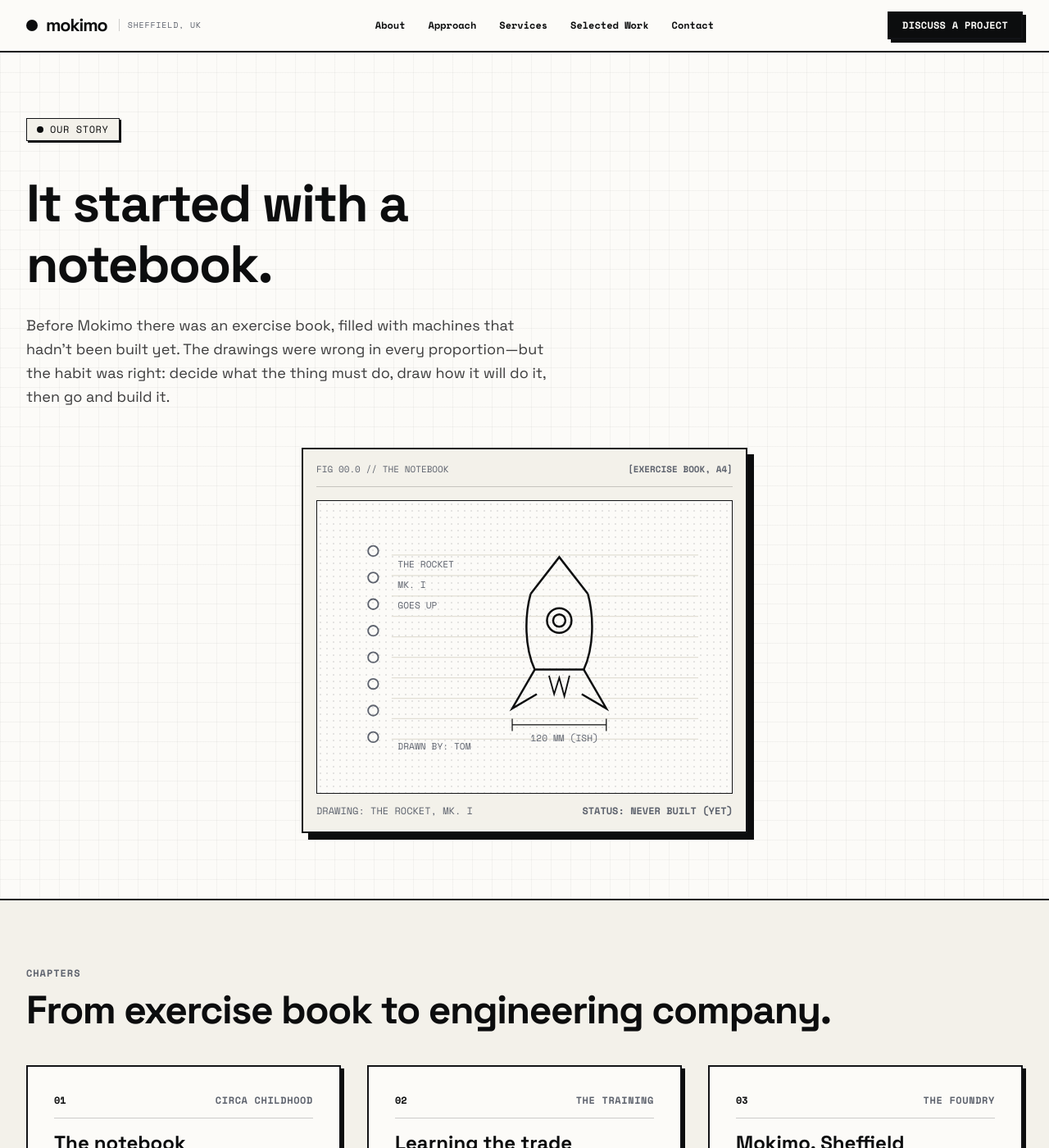
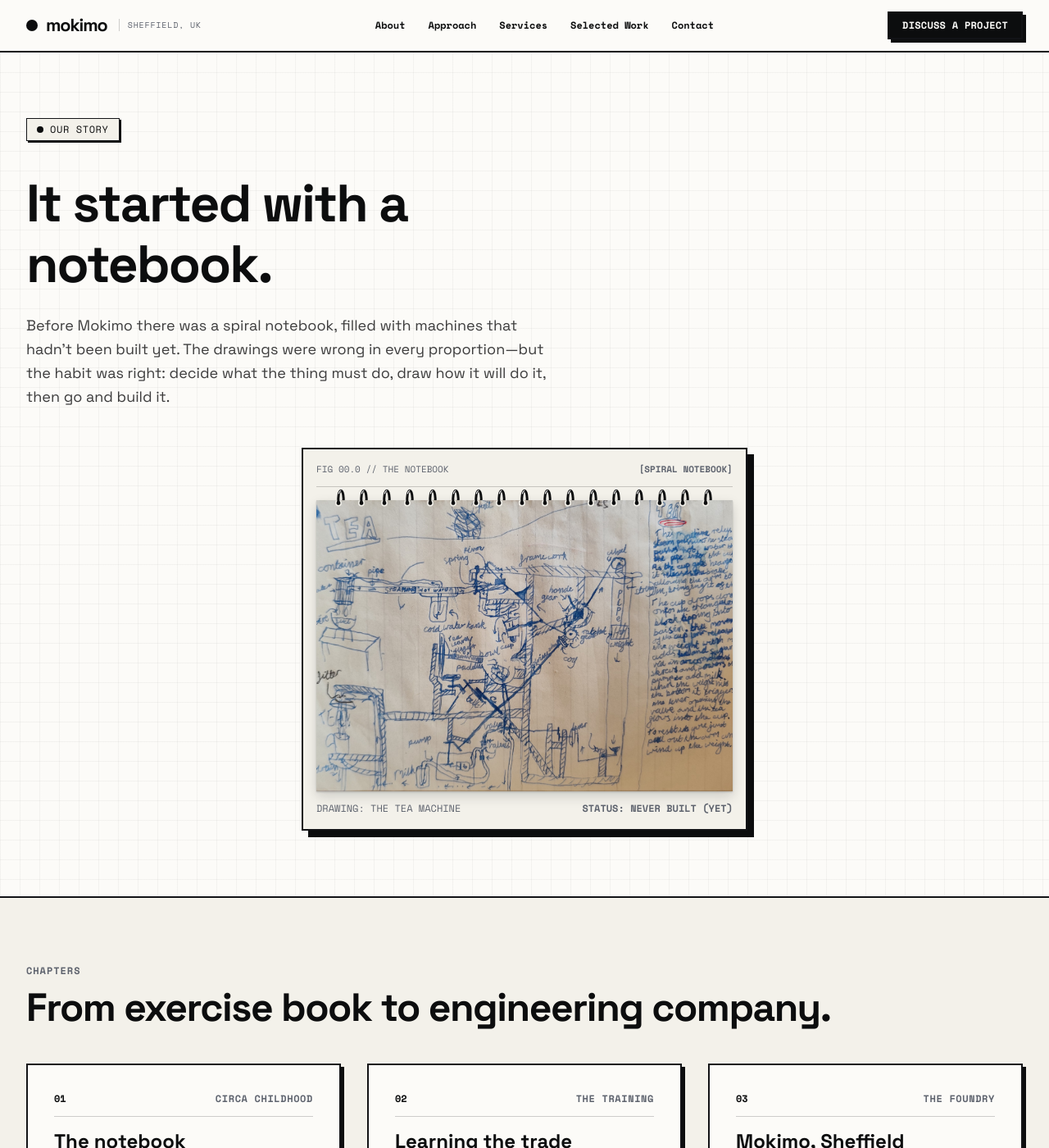
Before and after one commit to Mokimo-Limited/www.mokimo.co.uk, a Jekyll site: the page built from next/story/index.html, in a window 1280 px wide and 1400 px high. Shown: the whole window at 82% size. Built offline with Jekyll 4.4.1, drawn with Linux system fonts in a browser that asks for light colours; some of the changed text lies outside the part shown.

Commit message:
Story page: rename about->story, notebook flip card with rendered binder, minimal team cards, brand link to home

```diff
--- a/next/_includes/header.html
+++ b/next/_includes/header.html
@@ -2,7 +2,7 @@
     <div class="site-header__inner container">
 
       <!-- Brand Logo -->
-      <a href="#" class="brand">
+      <a href="/" class="brand">
         <span class="brand__dot"></span>
         <span class="brand__name">mokimo</span>
         <span class="brand__location">Sheffield, UK</span>
--- a/next/index.html
+++ b/next/index.html
@@ -412,7 +412,7 @@
         </div>
 
         <div class="about-story">
-          <a href="/about/" class="btn btn--secondary">
+          <a href="/story/" class="btn btn--secondary">
             View our story &rarr;
           </a>
         </div>
--- /dev/null
+++ b/next/scripts/story.js
@@ -0,0 +1,76 @@
+/* Notebook page flip — click (or Enter/Space) pivots the current page
+   around the binder at the top edge, revealing the next scan underneath.
+   Add pages to NOTEBOOK_PAGES as scans become available; the flip cycles
+   through them in order and wraps back to the first. */
+const NOTEBOOK_PAGES = [
+  {
+    src: "/images/notebook/tea-machine.jpg",
+    alt: "Child's notebook drawing of a steam-powered tea machine, annotated with labels for the cold water tank, ratchet gear, weights, paddle and milk pump",
+  },
+  {
+    src: "/images/notebook/croissant-machine.jpg",
+    alt: "Child's pencil drawing titled 'quasant-making machine': a croissant factory with a pastry roller, blades, chocolate rods, a fridge, burner and pump",
+  },
+  // e.g. { src: "/images/notebook/page-2.jpg", alt: "..." },
+];
+
+(function () {
+  const viewport = document.getElementById("notebook-flip");
+  if (!viewport) return;
+
+  const frontPage = viewport.querySelector(".notebook-page--front");
+  const backPage = viewport.querySelector(".notebook-page--back");
+  if (!frontPage || !backPage) return;
+
+  const frontImg = frontPage.querySelector("img");
+  const backImg = backPage.querySelector("img");
+
+  let index = 0;
+  let flipping = false;
+  const reduceMotion = window.matchMedia("(prefers-reduced-motion: reduce)").matches;
+
+  function show(page, img, entry) {
+    img.src = entry.src;
+    img.alt = entry.alt;
+  }
+
+  function flip() {
+    if (flipping || NOTEBOOK_PAGES.length === 0) return;
+    flipping = true;
+
+    const next = NOTEBOOK_PAGES[(index + 1) % NOTEBOOK_PAGES.length];
+    show(backPage, backImg, next);
+
+    const settle = () => {
+      index = (index + 1) % NOTEBOOK_PAGES.length;
+      show(frontPage, frontImg, NOTEBOOK_PAGES[index]);
+      show(backPage, backImg, NOTEBOOK_PAGES[(index + 1) % NOTEBOOK_PAGES.length]);
+      flipping = false;
+    };
+
+    if (reduceMotion) {
+      settle();
+      return;
+    }
+
+    // Pivot the front page around the binder (top edge). Past ~90deg the
+    // page stands up toward the viewer and the viewport's overflow clips it
+    // as it passes over the top — like a page flipping over the rings.
+    const animation = frontPage.animate(
+      [
+        { transform: "rotateX(0deg)" },
+        { transform: "rotateX(180deg)" },
+      ],
+      { duration: 650, easing: "ease-in-out" }
+    );
+    animation.finished.then(settle).catch(settle);
+  }
+
+  viewport.addEventListener("click", flip);
+  viewport.addEventListener("keydown", (event) => {
+    if (event.key === "Enter" || event.key === " ") {
+      event.preventDefault();
+      flip();
+    }
+  });
+})();
--- a/next/about/index.html
+++ b/next/story/index.html
@@ -24,7 +24,7 @@
           </h1>
 
           <p class="story-lede">
-            Before Mokimo there was an exercise book, filled with machines that hadn't been built yet. The drawings were wrong in every proportion&mdash;but the habit was right: decide what the thing must do, draw how it will do it, then go and build it.
+            Before Mokimo there was a spiral notebook, filled with machines that hadn't been built yet. The drawings were wrong in every proportion&mdash;but the habit was right: decide what the thing must do, draw how it will do it, then go and build it.
           </p>
         </div>
 
@@ -32,81 +32,31 @@
         <div class="story-notebook">
           <div class="card notebook-card">
             <div class="notebook-meta">
-              <!-- REFINE: confirm what the notebook actually contains (rockets? cranes? something else) -->
+              <!-- REFINE: decade / age of the notebook -->
               <span>FIG 00.0 // THE NOTEBOOK</span>
-              <strong>[EXERCISE BOOK, A4]</strong>
+              <strong>[SPIRAL NOTEBOOK]</strong>
             </div>
 
-            <div class="notebook-viewport">
-              <div class="halftone-subtle"></div>
-
-              <!-- Child's notebook page: ruled paper, spiral binding, a rocket that never flew -->
-              <svg viewBox="0 0 380 260" class="notebook-svg" fill="none" stroke="#0c0d0e" stroke-width="1.5" aria-label="Child's engineering drawing of a rocket in a school notebook">
-                <!-- Ruled paper -->
-                <g stroke="#e2dfd5" stroke-width="1">
-                  <line x1="60" y1="40" x2="360" y2="40"/>
-                  <line x1="60" y1="60" x2="360" y2="60"/>
-                  <line x1="60" y1="80" x2="360" y2="80"/>
-                  <line x1="60" y1="100" x2="360" y2="100"/>
-                  <line x1="60" y1="120" x2="360" y2="120"/>
-                  <line x1="60" y1="140" x2="360" y2="140"/>
-                  <line x1="60" y1="160" x2="360" y2="160"/>
-                  <line x1="60" y1="180" x2="360" y2="180"/>
-                  <line x1="60" y1="200" x2="360" y2="200"/>
-                  <line x1="60" y1="220" x2="360" y2="220"/>
-                </g>
-
-                <!-- Spiral binding -->
-                <g stroke="#5e636e" stroke-width="1.5">
-                  <circle cx="42" cy="36" r="5"/>
-                  <circle cx="42" cy="62" r="5"/>
-                  <circle cx="42" cy="88" r="5"/>
-                  <circle cx="42" cy="114" r="5"/>
-                  <circle cx="42" cy="140" r="5"/>
-                  <circle cx="42" cy="166" r="5"/>
-                  <circle cx="42" cy="192" r="5"/>
-                  <circle cx="42" cy="218" r="5"/>
-                </g>
-
-                <!-- The rocket, Mk. I -->
-                <g stroke-width="2">
-                  <!-- Nose cone -->
-                  <path d="M 196 78 L 224 42 L 252 78"/>
-                  <!-- Body -->
-                  <path d="M 196 78 C 190 100 190 130 200 152 L 248 152 C 258 130 258 100 252 78"/>
-                  <!-- Window -->
-                  <circle cx="224" cy="104" r="12"/>
-                  <circle cx="224" cy="104" r="6"/>
-                  <!-- Fins -->
-                  <path d="M 200 152 L 178 190 L 202 176"/>
-                  <path d="M 248 152 L 270 190 L 246 176"/>
-                  <!-- Flame -->
-                  <path d="M 214 158 L 219 176 L 224 160 L 229 178 L 234 158" stroke-width="1.5"/>
-                </g>
-
-                <!-- Dimension callout, child-style -->
-                <g stroke-width="1">
-                  <line x1="178" y1="206" x2="270" y2="206"/>
-                  <line x1="178" y1="200" x2="178" y2="212"/>
-                  <line x1="270" y1="200" x2="270" y2="212"/>
-                </g>
-                <text x="196" y="222" font-family="'Space Mono'" font-size="9" fill="#5e636e" stroke="none">120 MM (ISH)</text>
-
-                <!-- Annotations -->
-                <g font-family="'Space Mono'" font-size="9" fill="#5e636e" stroke="none">
-                  <text x="66" y="52">THE ROCKET</text>
-                  <text x="66" y="72">MK. I</text>
-                  <text x="66" y="92">GOES UP</text>
-                  <line x1="108" y1="96" x2="150" y2="96" stroke-width="1"/>
-                  <line x1="150" y1="96" x2="144" y2="90" stroke-width="1"/>
-                  <line x1="150" y1="96" x2="144" y2="102" stroke-width="1"/>
-                  <text x="66" y="230">DRAWN BY: TOM</text>
-                </g>
-              </svg>
+            <div class="notebook-frame">
+              <div class="notebook-viewport" id="notebook-flip" role="button" tabindex="0" aria-label="Flip to the next notebook page">
+                <!-- REFINE: crop the spiral binder out of the photo (the rings are rendered by CSS now);
+                     keep the same filename when swapping in the reworked scan -->
+                <div class="notebook-page notebook-page--back">
+                  <img src="/images/notebook/tea-machine.jpg"
+                       alt="Child's notebook drawing of a steam-powered tea machine, annotated with labels for the cold water tank, ratchet gear, weights, paddle and milk pump"
+                       loading="lazy">
+                </div>
+                <div class="notebook-page notebook-page--front">
+                  <img src="/images/notebook/tea-machine.jpg"
+                       alt="Child's notebook drawing of a steam-powered tea machine, annotated with labels for the cold water tank, ratchet gear, weights, paddle and milk pump"
+                       loading="lazy">
+                </div>
+              </div>
+              <div class="notebook-rings" aria-hidden="true"></div>
             </div>
 
             <div class="notebook-caption">
-              <span>DRAWING: THE ROCKET, MK. I</span>
+              <span>DRAWING: THE TEA MACHINE</span>
               <strong>STATUS: NEVER BUILT (YET)</strong>
             </div>
           </div>
@@ -139,7 +89,7 @@
             </div>
             <h3 class="chapter-title">The notebook</h3>
             <p class="chapter-desc">
-              Rockets, cranes, contraptions with far too many moving parts. Nothing in it would have worked&mdash;the fins were in the wrong place and the materials didn't exist. But every page asked the same question a real brief asks: what should this do, and how? That question never went away.
+              A steam-powered tea machine, drawn in biro: steam pressure pushes hot water through the pipe into the cup, the cup's growing weight releases a ratchet, a weight drops and swings an arm to add the tea and sugar, a pump tops up the milk. The physics was optimistic and nothing in it would have worked&mdash;but every page asked the same question a real brief asks: what should this do, and how? That question never went away.
             </p>
           </article>
 
@@ -237,3 +187,5 @@
     </section>
 
   </main>
+
+  <script src="/scripts/story.js"></script>
--- a/next/styles/pages/about.css
+++ b/next/styles/pages/story.css
@@ -1,5 +1,5 @@
 /* ==========================================================================
-   Story page (about) — page-specific styles layered on top of core.css.
+   Story page — page-specific styles layered on top of core.css.
    Reuses core primitives: .section, .container, .card, .btn, .badge,
    .section__header/.section__eyebrow/.section__title.
    ========================================================================== */
@@ -42,23 +42,72 @@
   font-size: 0.6875rem;
   color: var(--muted);
 }
+.notebook-frame { position: relative; }
 .notebook-viewport {
   background-color: var(--parchment);
-  border: 1px solid var(--border-dark);
-  padding: 1rem;
+  /*border: 1px solid var(--border-dark);*/
   position: relative;
   overflow: hidden;
+  /* Matches the current scan; object-fit: cover absorbs small changes when
+     the binder is cropped off the top of the photo. */
+  aspect-ratio: 3043 / 2130;
+  /* Gives the page flip its 3D depth. */
+  perspective: 1200px;
+  cursor: pointer;
+  /* Same soft paper shadow as the homepage case prints... */
+  box-shadow:
+    0 1px 2px rgba(12, 13, 14, 0.2),
+    0 6px 14px rgba(12, 13, 14, 0.16);
+  transform-origin: top center;
+  transition: transform 0.3s ease, box-shadow 0.3s ease;
 }
-.notebook-viewport .halftone-subtle {
+/* ...and the same hover bend (bottom edge lifts toward the viewer), minus
+   the pins, white border and JS-rolled tilt. */
+@media (hover: hover) {
+  .notebook-viewport:hover {
+    transform: perspective(600px) rotateX(1deg);
+    box-shadow:
+      0 1px 2px rgba(12, 13, 14, 0.2),
+      0 14px 22px rgba(12, 13, 14, 0.2);
+  }
+}
+.notebook-viewport:focus-visible {
+  outline: 2px solid var(--ink);
+  outline-offset: 3px;
+}
+/* Two stacked pages: the front one is visible and flips away around the
+   binder; the back one already shows the next scan. */
+.notebook-page {
   position: absolute;
   inset: 0;
-  opacity: 0.1;
+  transform-origin: top center;
+  backface-visibility: hidden;
+}
+.notebook-page--back { z-index: 1; }
+.notebook-page--front { z-index: 2; }
+.notebook-page img {
+  width: 100%;
+  height: 100%;
+  object-fit: cover;
+  display: block;
+}
+/* Rendered spiral binder straddling the top edge: each tile is just the
+   visible part of the coil — an arc over the top edge whose ends dip into
+   the punched hole — so nothing that should be behind the page is drawn
+   over it. Sits above the pages so the flip passes underneath it. */
+.notebook-rings {
+  position: absolute;
+  top: -1rem;
+  left: 1.25rem;
+  right: 1.25rem;
+  height: 2rem;
+  z-index: 3;
   pointer-events: none;
+  background: url("/images/binder-rings.svg") center / 1.75rem 2rem repeat-x;
 }
-.notebook-svg {
-  width: 100%;
-  height: auto;
-  position: relative;
+@media (prefers-reduced-motion: reduce) {
+  .notebook-viewport { transition: none; }
+  .notebook-viewport:hover { transform: none; }
 }
 .notebook-caption {
   margin-top: 0.75rem;
```
Also changed, not shown: other parts of next/story/index.html (+1 -1 lines), next/images/binder-rings.svg (added), next/images/notebook/croissant-machine.jpg (added), next/images/notebook/tea-machine.jpg (added), next/readme.md.
